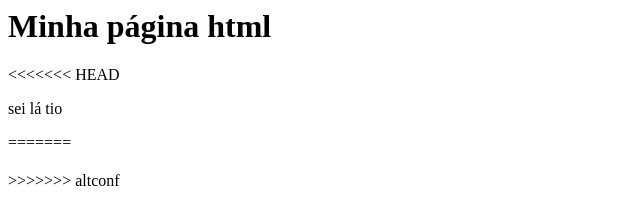
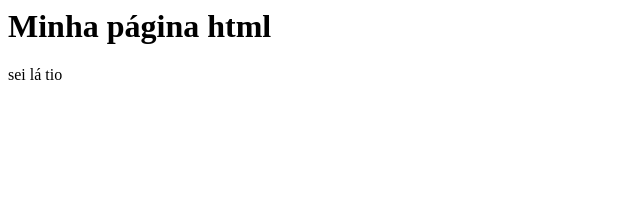
Before and after one commit to NathanJAVasconcelos/gama-no-github, a plain HTML site: page index.html in a window 1280 px wide. Shown: the whole page, without its empty margins (0-640 px from the left). Drawn offline with Linux system fonts and the light colour scheme.

Commit message:
atualização no github

```diff
--- a/index.html
+++ b/index.html
@@ -1,12 +1,8 @@
 <html>
     <body>
         <h1>Minha página html</h1>
-<<<<<<< HEAD
         <p>sei lá tio</p>
-=======
         <h2>
-
         </h2>
->>>>>>> altconf
     </body>
 </html>
```
